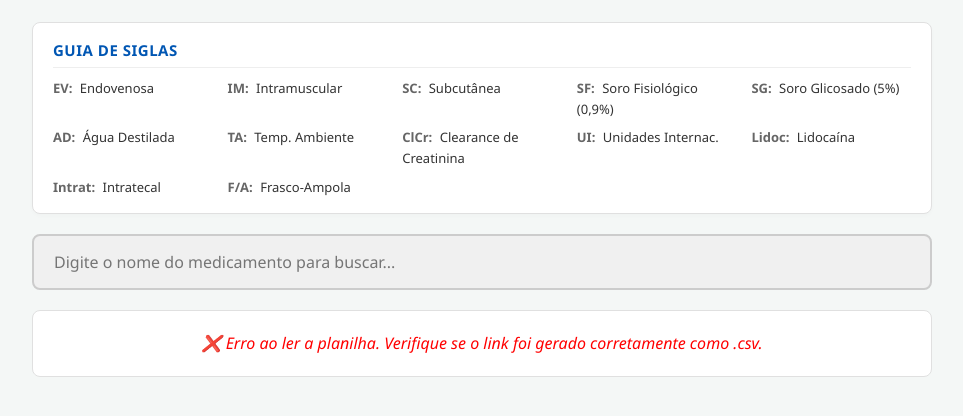
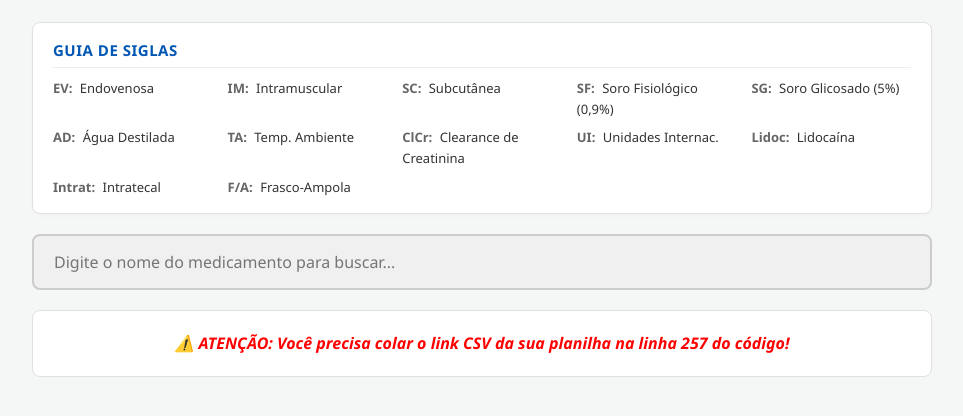
Before and after one commit to comunicacaoints-hmg/hmg-guia-diluicao-medicamentos, a plain HTML site: page index.html in a window 1280 px wide. Shown: the part 110-526 px from the top of the page, without its empty margins (158-1121 px from the left). Drawn offline with nearby package versions, Linux system fonts and the light colour scheme; no server answers.

Commit message:
Change placeholder CSV link to valid Google Sheets URL
Updated the placeholder URL for the CSV link to a valid Google Sheets URL.

```diff
--- a/index.html
+++ b/index.html
@@ -278,7 +278,7 @@
 
     function carregarDados() {
         // Trava de segurança para avisar se o link não foi trocado
-        if (urlPlanilha === 'COLE_AQUI_O_SEU_LINK_CSV') {
+        if (urlPlanilha === 'https://docs.google.com/spreadsheets/d/1H1FUB4f2YGNXOHVO510H8qh7Iyo25bMpWdxx6UTFDIc/edit?usp=sharing') {
             container.innerHTML = '<div class="no-results" style="color: red; font-weight: bold;">⚠️ ATENÇÃO: Você precisa colar o link CSV da sua planilha na linha 257 do código!</div>';
             return;
         }
```
